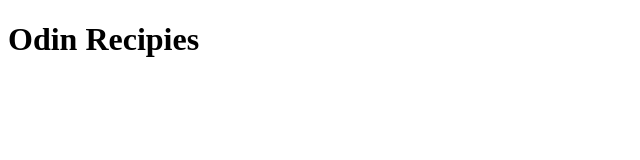
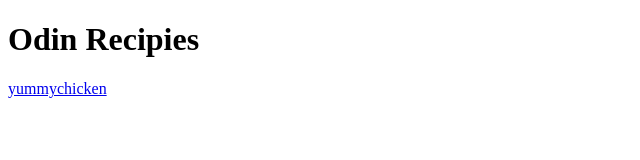
Before and after one commit to drewherald/odin-recipies, a plain HTML site: page index.html in a window 1280 px wide. Shown: the whole page, without its empty margins (0-640 px from the left). Drawn offline with Linux system fonts and the light colour scheme.

Commit message:
Create yummychicken page & recipies directory
Created a recipies directory within root directory as well as created
page "yummychicken.html". Added a link to yummychicken.html from the
main index page

```diff
--- a/index.html
+++ b/index.html
@@ -8,5 +8,8 @@
 </head>
 <body>
     <h1>Odin Recipies</h1>
+    <p>
+        <a href="recipies/yummychicken.html">yummychicken</a>
+    </p>
 </body>
 </html>
```
Also changed, not shown: recipies/yummychicken.html (added).
